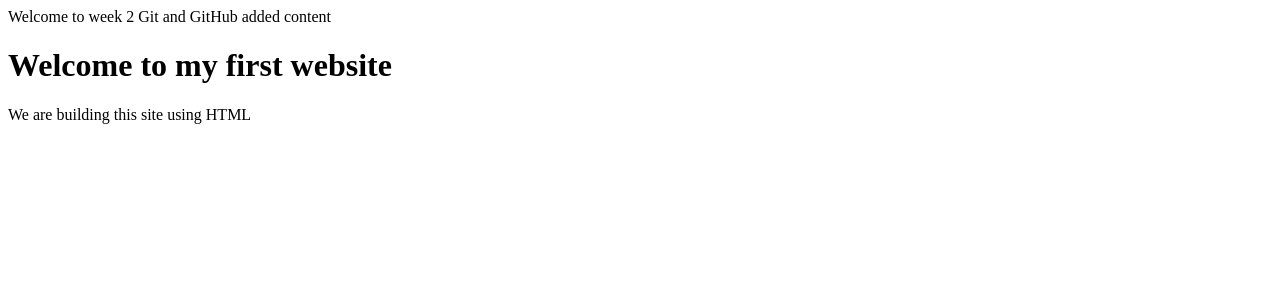
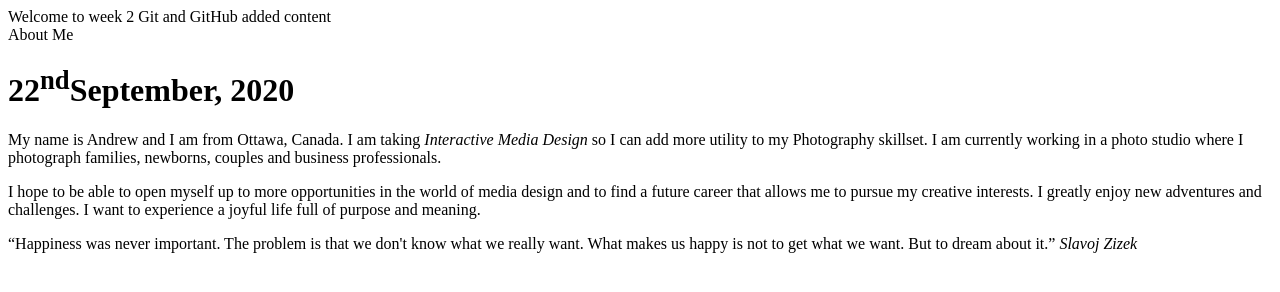
Before and after one commit to maca0071/maca0071.github.io, a plain HTML site: page week-2/index.html in a window 1280 px wide. Drawn offline with Linux system fonts and the light colour scheme.

Commit message:
HTML Semantics

```diff
--- a/week-2/index.html
+++ b/week-2/index.html
@@ -3,11 +3,16 @@ Git and GitHub
 added content
 <!DOCTYPE html>
 <html>
+    <head>
+        <title>ANDREW MACARTNEY</title>
+    </head>
     <body>
-    <head>
-        <title>My First Web Page</title>
-    </head>
-    <h1>Welcome to my first website</h1>
-    <p>We are building this site using HTML</p>
-    </body>
+    <header>About Me</header>
+    <h1>22<sup>nd</sup>September, 2020</h1>
+    <main>
+        <p>My name is Andrew and I am from Ottawa, Canada. I am taking <em>Interactive Media Design</em> so I can add more utility to my Photography skillset. I am currently working in a photo studio where I photograph families, newborns, couples and business professionals.</p>
+<p>I hope to be able to open myself up to more opportunities in the world of media design and to find a future career that allows me to pursue my creative interests. I greatly enjoy new adventures and challenges. I want to experience a joyful life full of purpose and meaning. </p>
+<q>Happiness was never important. The problem is that we don't know what we really want. What makes us happy is not to get what we want. But to dream about it.</q>
+<cite>Slavoj Zizek</cite>
+</body>
 </html>
```
